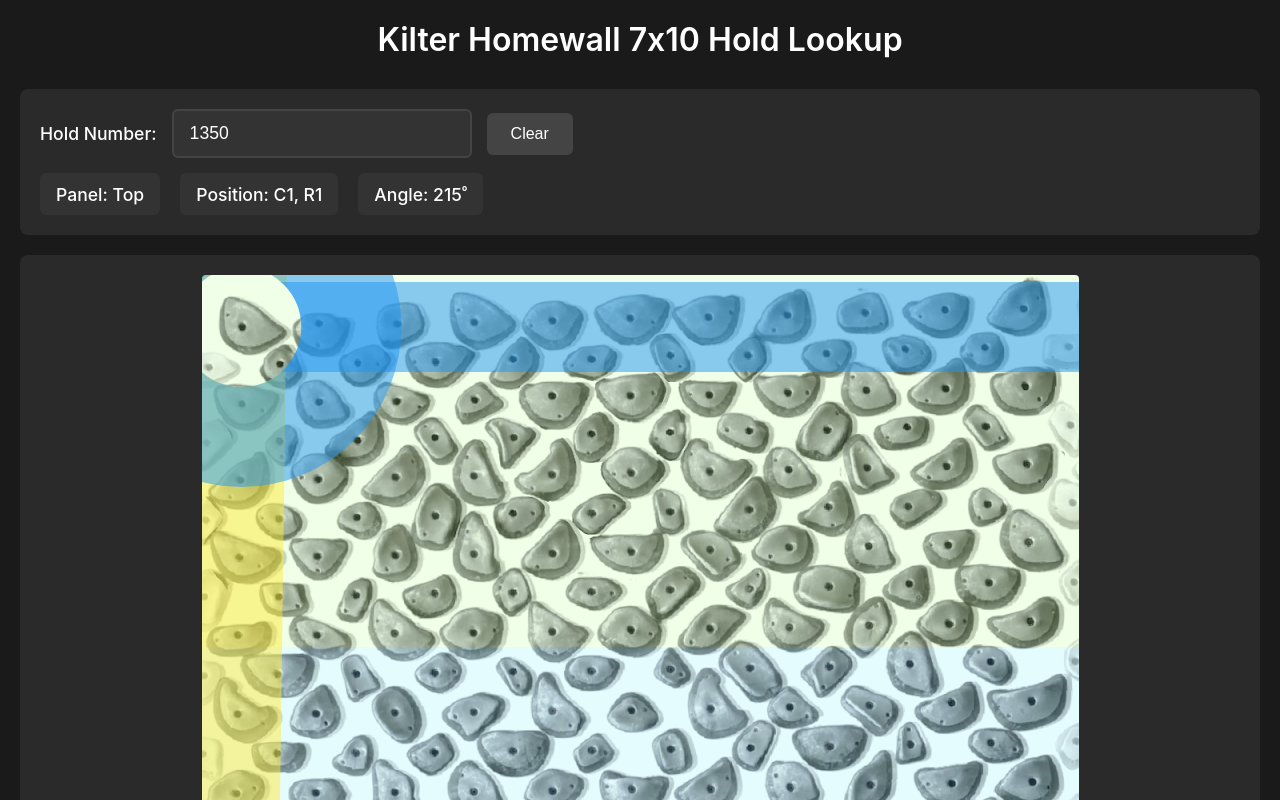
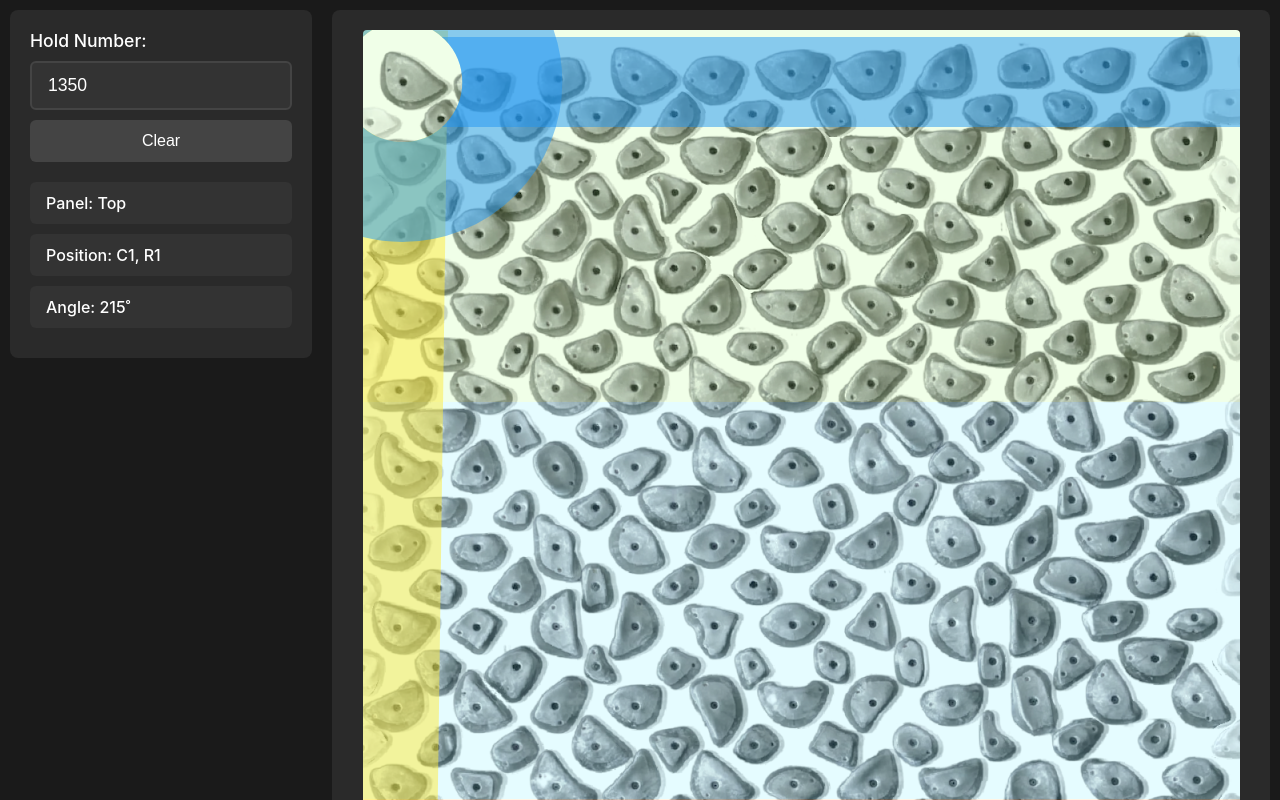
Before and after one commit to DarrenTsung/kilter-hold-lookup, a plain HTML site: page index.html in a window 1280 px wide. Shown: the top 800 px of the page. Drawn offline with Linux system fonts and the light colour scheme.

Commit message:
refactor: move search section to left sidebar
Restructured layout with search panel on left and wall image taking up
remaining horizontal space. Maximizes wall image size for laptop
screens by using side-by-side flexbox layout.

```diff
--- a/index.html
+++ b/index.html
@@ -8,10 +8,7 @@
 </head>
 <body>
     <div class="container">
-        <header>
-            <h1>Kilter Homewall 7x10 Hold Lookup</h1>
-        </header>
-
+        <div class="main-content">
             <div class="search-section">
                 <div class="search-container">
                     <label for="hold-search">Hold Number:</label>
@@ -37,6 +34,7 @@
                 <img id="wall-image" src="zoomed_colored_7x10homewall.png" alt="Kilter Wall" style="display: none;">
             </div>
         </div>
+    </div>
 
     <script src="data-parser.js"></script>
     <script src="renderer.js"></script>
--- a/styles.css
+++ b/styles.css
@@ -8,36 +8,39 @@
     font-family: -apple-system, BlinkMacSystemFont, 'Segoe UI', Roboto, Oxygen, Ubuntu, Cantarell, sans-serif;
     background: #1a1a1a;
     color: #ffffff;
-    padding: 20px;
+    margin: 0;
+    padding: 0;
+    overflow: hidden;
 }
 
 .container {
-    max-width: 1400px;
-    margin: 0 auto;
+    width: 100vw;
+    height: 100vh;
+    padding: 10px;
+    box-sizing: border-box;
 }
 
-header {
-    text-align: center;
-    margin-bottom: 30px;
-}
-
-h1 {
-    font-size: 2rem;
-    font-weight: 600;
+.main-content {
+    display: flex;
+    gap: 20px;
+    align-items: flex-start;
+    height: calc(100vh - 20px);
 }
 
 .search-section {
     background: #2a2a2a;
     padding: 20px;
     border-radius: 8px;
-    margin-bottom: 20px;
+    min-width: 300px;
+    max-width: 350px;
+    flex-shrink: 0;
 }
 
 .search-container {
     display: flex;
-    align-items: center;
-    gap: 15px;
-    margin-bottom: 15px;
+    flex-direction: column;
+    gap: 10px;
+    margin-bottom: 20px;
 }
 
 .search-container label {
@@ -46,8 +49,7 @@
 }
 
 #hold-search {
-    flex: 1;
-    max-width: 300px;
+    width: 100%;
     padding: 12px 16px;
     font-size: 1.1rem;
     border: 2px solid #444;
@@ -63,6 +65,7 @@
 }
 
 #clear-btn {
+    width: 100%;
     padding: 12px 24px;
     font-size: 1rem;
     background: #444;
@@ -79,15 +82,15 @@
 
 .info-display {
     display: flex;
-    gap: 20px;
-    flex-wrap: wrap;
+    flex-direction: column;
+    gap: 10px;
 }
 
 .info-item {
     padding: 10px 16px;
     background: #333;
     border-radius: 6px;
-    font-size: 1.1rem;
+    font-size: 1rem;
     font-weight: 500;
     min-height: 42px;
     display: flex;
@@ -101,16 +104,19 @@
 
 .wall-container {
     position: relative;
-    width: 100%;
+    flex: 1;
     display: flex;
     justify-content: center;
+    align-items: center;
     background: #2a2a2a;
     border-radius: 8px;
     padding: 20px;
+    overflow: hidden;
 }
 
 #wall-canvas {
     max-width: 100%;
+    max-height: 100%;
     height: auto;
     display: block;
     border-radius: 4px;
```
Lines whose indentation alone changed are shown as unchanged.
